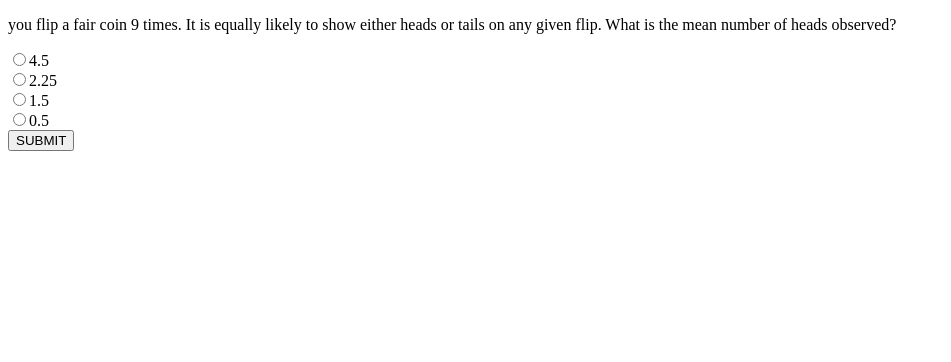
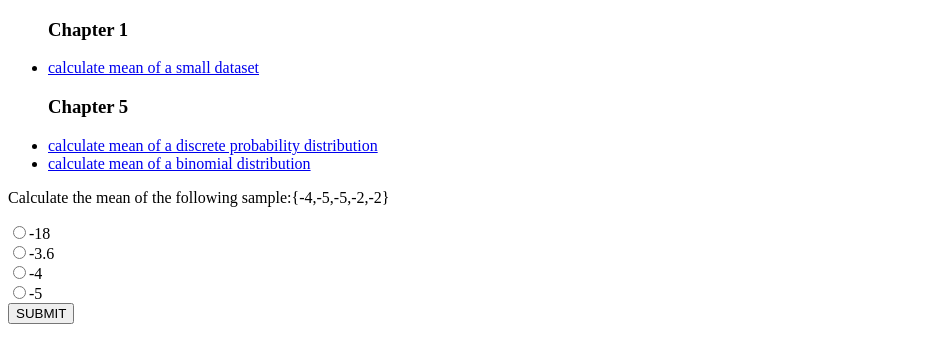
Before and after one commit to petevermeer/statquiz, a plain HTML site: page index.html in a window 1280 px wide. Shown: the whole page, without its empty margins (0-951 px from the left). Drawn offline with Linux system fonts and the light colour scheme.

Commit message:
added new questions and learning outcome menu

```diff
--- a/index.html
+++ b/index.html
@@ -2,10 +2,27 @@
 
 <!DOCTYPE html>
 <html>
+<head>
+  <style>
+    table, th, td {
+      border: 1px solid black;
+    }
+  </style>
+</head>
 <body>
+<div id="slos">
+<ul>
+  <h3>Chapter 1</h3>
+  <li><a href="#" onclick="printQuestion(sample_mean);">calculate mean of a small dataset</a></li>
+  <h3>Chapter 5</h3>
+  <li><a href="#" onclick="printQuestion(disc_mean);">calculate mean of a discrete probability distribution</a></li>
+  <li><a href="#" onclick="printQuestion(binom_mean);">calculate mean of a binomial distribution</a></li>
+</ul>
+</div>
 <div id="main"></div>
 
 <script>
+//utility functions
 
 function shuffleArray(d) {
   for (var c = d.length - 1; c > 0; c--) {
@@ -17,19 +34,60 @@ function shuffleArray(d) {
   return d;
 };
 
-var current_answer = null;
-
 function score(){
   x = document.querySelector('input[name="answer"]:checked').value;
   if(current_answer == x){alert(x+"is the correct answer!")}
   else{alert(x+"is not the correct answer  :(")}
 }
 
-var Q1 = {
-  question_text : "you flip a fair coin {n} times. It is equally likely to show either heads or tails on any given flip. What is the mean number of heads observed?",
-  n : Math.floor( Math.random() * 5 )+5,
+function roundTo3(x){
+  return String(Math.round(x*1000.0)/1000.0);
+}
+
+function printQuestion(question){
+  question.assign_variables();
+  var raa = [question.answer(), question.distractor1(), question.distractor2(), question.distractor3()];
+  raa = shuffleArray(raa);
+  var temp = "<p>";
+  temp += question.output_question();
+  temp += "</p>";
+  temp += '<input type="radio" id="'+String(raa[0])+'" name="answer" value="'+String(raa[0])+'"><label>'+String(raa[0])+'</label><br>';
+  temp += '<input type="radio" id="'+String(raa[1])+'" name="answer" value="'+String(raa[1])+'"><label>'+String(raa[1])+'</label><br>';
+  temp += '<input type="radio" id="'+String(raa[2])+'" name="answer" value="'+String(raa[2])+'"><label>'+String(raa[2])+'</label><br>';
+  temp += '<input type="radio" id="'+String(raa[3])+'" name="answer" value="'+String(raa[3])+'"><label>'+String(raa[3])+'</label><br>';
+  temp += '<button type="button" name="button" onclick="score();">SUBMIT</button>';
+  temp += '<br>';
+  document.getElementById('main').innerHTML = temp;
+  current_answer = question.answer();
+}
+
+//statistics utils
+
+function median(values){
+  if(values.length ===0) throw new Error("No inputs");
+  values.sort(function(a,b){
+    return a-b;
+  });
+  var half = Math.floor(values.length / 2);
+  if (values.length % 2)
+    return values[half];
+  return (values[half - 1] + values[half]) / 2.0;
+}
+
+//model
+
+var current_answer = null;
+
+//questions
+
+var binom_mean = {
+    question_text : "You flip a fair coin {n} times. It is equally likely to show either heads or tails on any given flip. What is the mean number of heads observed?",
+    slo:"calculate mean of a binomial distribution",
     output_question : function() {
       return this.question_text.replace("{n}",String(this.n))
+    },
+    assign_variables: function(){
+      this.n = Math.floor( Math.random() * 5 )+5;
     },
     answer : function() {
       var a = this.n*0.5;
@@ -46,31 +104,91 @@ var Q1 = {
     distractor3 : function() {
       var d3 = 0.5;
       return String(Math.round(d3*1000.0)/1000.0);
-  },
-  random_answer_array : function(){
-    var arr = [this.answer(), this.distractor1(), this.distractor2(), this.distractor3()];
-    return shuffleArray(arr)
-  },
-  show_item : function(){
-    raa = this.random_answer_array();
-    temp = "<p>";
-    temp += this.output_question();
-    temp += "</p>";
-    temp += '<input type="radio" id="'+String(raa[0])+'" name="answer" value="'+String(raa[0])+'"><label>'+String(raa[0])+'</label><br>';
-    temp += '<input type="radio" id="'+String(raa[1])+'" name="answer" value="'+String(raa[1])+'"><label>'+String(raa[1])+'</label><br>';
-    temp += '<input type="radio" id="'+String(raa[2])+'" name="answer" value="'+String(raa[2])+'"><label>'+String(raa[2])+'</label><br>';
-    temp += '<input type="radio" id="'+String(raa[3])+'" name="answer" value="'+String(raa[3])+'"><label>'+String(raa[3])+'</label><br>';
-    temp += '<button type="button" name="button" onclick="score();">SUBMIT</button>';
-    temp += '<br>';
-    document.getElementById('main').innerHTML = temp;
-    current_answer = this.answer();
     }
   };
 
+var disc_mean = {
+    question_text : "given a discrete probability distribution defined by the table below calculate the mean:<table><tr><td>x</td><td>p(x)</td></tr><tr><td>{x1}</td><td>{p1}</td></tr><tr><td>{x2}</td><td>{p2}</td></tr><tr><td>{x3}</td><td>{p3}</td></tr></table><br>",
+    slo:"calculate mean of a discrete probability distribution",
+    assign_variables: function(){
+      this.x1 = Math.floor( Math.random() * 10 )-5;
+      this.x2 = this.x1 + Math.floor( Math.random() * 5)+1;
+      this.x3 = this.x2 + Math.floor( Math.random() * 5)+1;
+      this.p1 = Math.floor( Math.random() * 50 )/100.0;
+      this.p2 = Math.floor( Math.random() * 30 )/100.0;
+      this.p3 = roundTo3(1.0 - this.p2 - this.p1);
+    },
+    output_question : function() {
+      temp = this.question_text;
+      temp = temp.replace("{x1}",String(this.x1));
+      temp = temp.replace("{x2}",String(this.x2));
+      temp = temp.replace("{x3}",String(this.x3));
+      temp = temp.replace("{p1}",String(this.p1));
+      temp = temp.replace("{p2}",String(this.p2));
+      temp = temp.replace("{p3}",String(this.p3));
+      return temp;
+    },
+    answer : function() {
+      var a = this.x1*this.p1+this.x2*this.p2+this.x3*this.p3;
+      return String(Math.round(a*1000.0)/1000.0);
+    },
+    distractor1 : function() {
+      var d1 = (this.x1+this.x2+this.x3)/3.0;
+      return String(Math.round(d1*1000.0)/1000.0);
+    },
+    distractor2 : function() {
+      var d2 = 1.0/3.0;
+      return String(Math.round(d2*1000.0)/1000.0);
+    },
+    distractor3 : function() {
+      var d3 = this.x1/this.p1+this.x2/this.p2+this.x3/this.p3
+      return String(Math.round(d3*1000.0)/1000.0);
+    }
+};
+
+var sample_mean = {
+    question_text : "Calculate the mean of the following sample:{{x1},{x2},{x3},{x4},{x5}}",
+    slo:"calculate mean of a small dataset",
+    assign_variables: function(){
+      this.x1 = Math.floor( Math.random() * 10 )-5;
+      this.x2 = Math.floor( Math.random() * 10 )-5;
+      this.x3 = Math.floor( Math.random() * 10 )-5;
+      this.x4 = Math.floor( Math.random() * 10 )-5;
+      this.x5 = Math.floor( Math.random() * 10 )-5;
+    },
+    output_question : function() {
+      temp = this.question_text;
+      temp = temp.replace("{x1}",String(this.x1));
+      temp = temp.replace("{x2}",String(this.x2));
+      temp = temp.replace("{x3}",String(this.x3));
+      temp = temp.replace("{x4}",String(this.x4));
+      temp = temp.replace("{x5}",String(this.x5));
+      return temp;
+    },
+    answer : function() {
+      var a = (this.x1+this.x2+this.x3+this.x4+this.x5)/5;
+      return String(Math.round(a*1000.0)/1000.0);
+    },
+    distractor1 : function() {
+      var arr = [this.x1,this.x2,this.x3,this.x4,this.x5];
+      var d1 = median(arr);
+      return String(Math.round(d1*1000.0)/1000.0);
+    },
+    distractor2 : function() {
+      var d2 = Math.min(this.x1,this.x2,this.x3,this.x4,this.x5);
+      return String(Math.round(d2*1000.0)/1000.0);
+    },
+    distractor3 : function() {
+      var d3 = this.x1+this.x2+this.x3+this.x4+this.x5;
+      return String(Math.round(d3*1000.0)/1000.0);
+    }
+};
+
+printQuestion(sample_mean);
+
+</script>
 
 
-Q1.show_item();
-</script>
 
 </body>
 </html>
```
Lines whose indentation alone changed are shown as unchanged.
